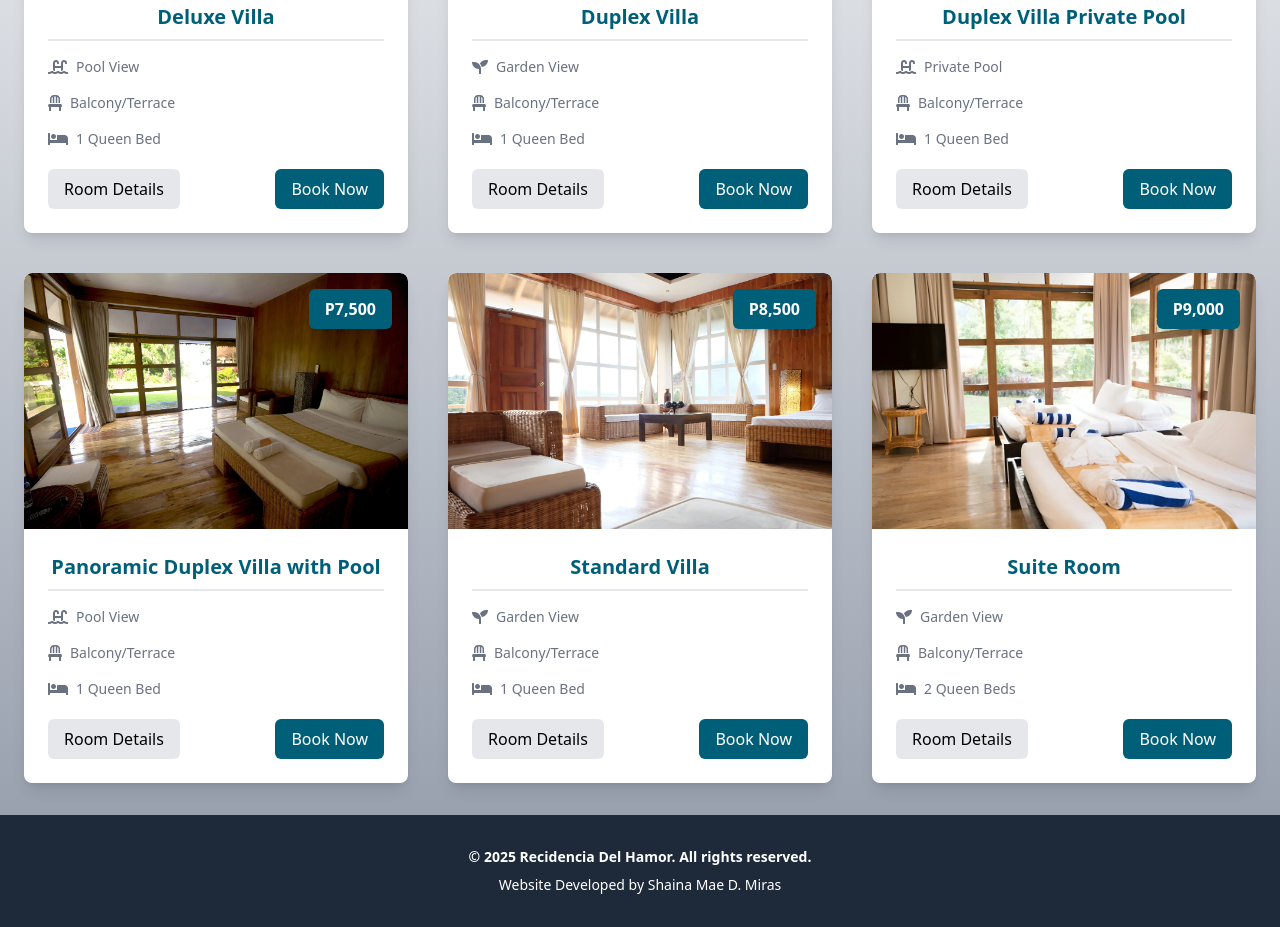
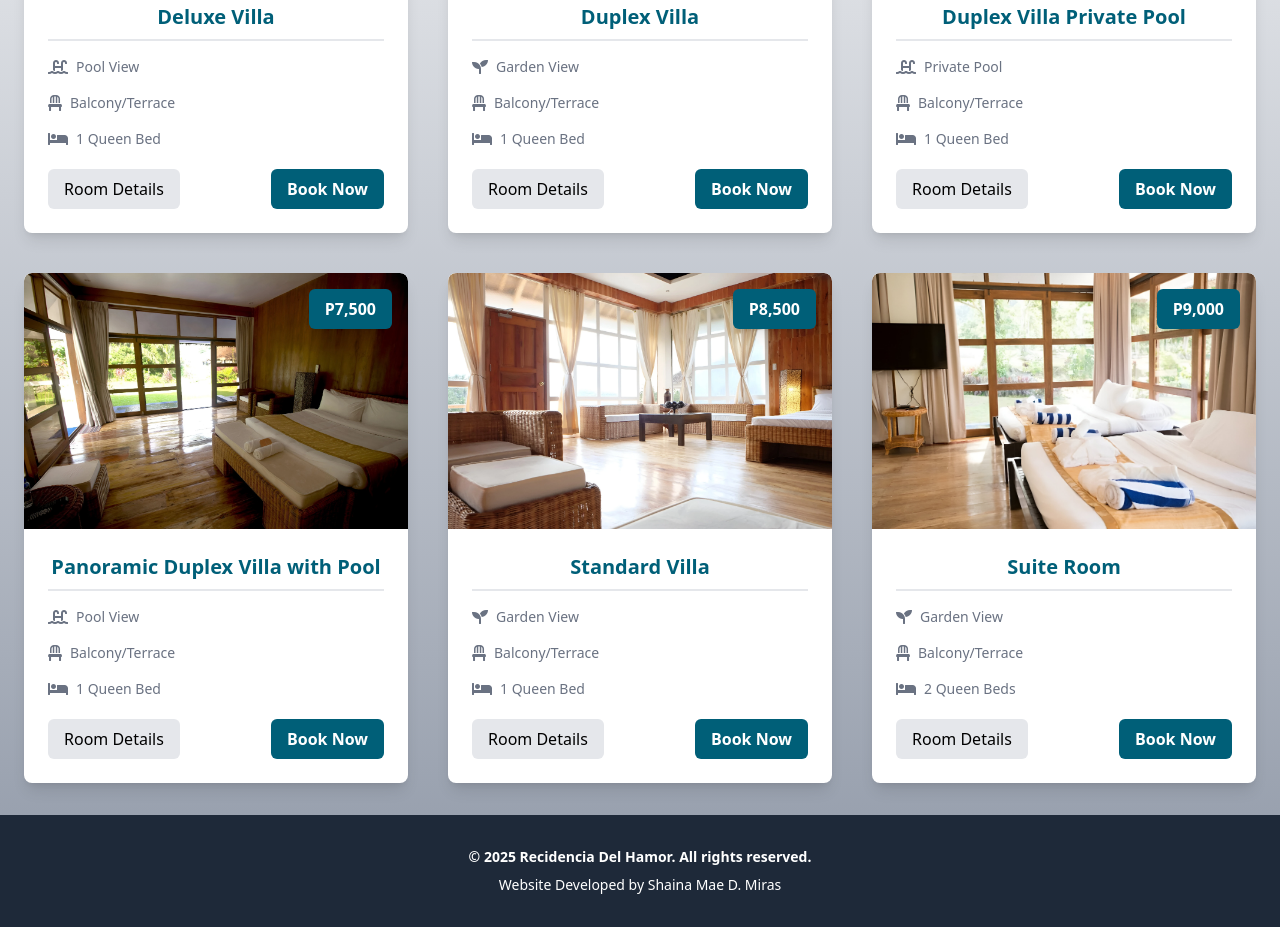
Before and after one commit to dmshae/website-resdelhamor, a website: page accomodations.html in a window 1280 px wide. Shown: the part 523-1450 px from the top of the page. Drawn offline with Linux system fonts and the light colour scheme.

Commit message:
Updated Accomodations Page

```diff
--- a/accomodations.html
+++ b/accomodations.html
@@ -91,7 +91,7 @@
                                 <button class="text-black bg-gray-200 px-4 py-2 rounded-md cursor-pointer transition-all duration-200 hover:bg-gray-300 hover:scale-105 hover:shadow-lg opacity-100" onclick="openRoomDetailsModal(0)">
                                         Room Details
                                 </button>
-                                <a href="booking.html" class="text-white bg-cyan-800 px-4 py-2 rounded-md cursor-pointer transition-all duration-200 hover:scale-105 hover:shadow-lg opacity-100 text-center">
+                                <a href="booking.html" class="text-white bg-cyan-800 font-semibold px-4 py-2 rounded-md cursor-pointer transition-all duration-200 hover:scale-105 hover:shadow-lg opacity-100 text-center">
                                         Book Now
                                 </a>
                             </div>
@@ -131,7 +131,7 @@
                                 <button class="text-black bg-gray-200 px-4 py-2 rounded-md cursor-pointer transition-all duration-200 hover:bg-gray-300 hover:scale-105 hover:shadow-lg opacity-100" onclick="openRoomDetailsModal(1)">
                                         Room Details
                                 </button>
-                                <a href="booking.html" class="text-white bg-cyan-800 px-4 py-2 rounded-md cursor-pointer transition-all duration-200 hover:scale-105 hover:shadow-lg opacity-100 text-center">
+                                <a href="booking.html" class="text-white bg-cyan-800 font-semibold px-4 py-2 rounded-md cursor-pointer transition-all duration-200 hover:scale-105 hover:shadow-lg opacity-100 text-center">
                                         Book Now
                                 </a>
                             </div>
@@ -171,7 +171,7 @@
                                 <button class="text-black bg-gray-200 px-4 py-2 rounded-md cursor-pointer transition-all duration-200 hover:bg-gray-300 hover:scale-105 hover:shadow-lg opacity-100" onclick="openRoomDetailsModal(2)">
                                         Room Details
                                 </button>
-                                <a href="booking.html" class="text-white bg-cyan-800 px-4 py-2 rounded-md cursor-pointer transition-all duration-200 hover:scale-105 hover:shadow-lg opacity-100 text-center">
+                                <a href="booking.html" class="text-white bg-cyan-800 font-semibold px-4 py-2 rounded-md cursor-pointer transition-all duration-200 hover:scale-105 hover:shadow-lg opacity-100 text-center">
                                         Book Now
                                 </a>
                             </div>
@@ -211,7 +211,7 @@
                                 <button class="text-black bg-gray-200 px-4 py-2 rounded-md cursor-pointer transition-all duration-200 hover:bg-gray-300 hover:scale-105 hover:shadow-lg opacity-100" onclick="openRoomDetailsModal(3)">
                                         Room Details
                                 </button>
-                                <a href="booking.html" class="text-white bg-cyan-800 px-4 py-2 rounded-md cursor-pointer transition-all duration-200 hover:scale-105 hover:shadow-lg opacity-100 text-center">
+                                <a href="booking.html" class="text-white bg-cyan-800 font-semibold px-4 py-2 rounded-md cursor-pointer transition-all duration-200 hover:scale-105 hover:shadow-lg opacity-100 text-center">
                                         Book Now
                                 </a>
                             </div>
@@ -251,7 +251,7 @@
                                 <button class="text-black bg-gray-200 px-4 py-2 rounded-md cursor-pointer transition-all duration-200 hover:bg-gray-300 hover:scale-105 hover:shadow-lg opacity-100" onclick="openRoomDetailsModal(4)">
                                         Room Details
                                 </button>
-                                <a href="booking.html" class="text-white bg-cyan-800 px-4 py-2 rounded-md cursor-pointer transition-all duration-200 hover:scale-105 hover:shadow-lg opacity-100 text-center">
+                                <a href="booking.html" class="text-white bg-cyan-800 font-semibold px-4 py-2 rounded-md cursor-pointer transition-all duration-200 hover:scale-105 hover:shadow-lg opacity-100 text-center">
                                         Book Now
                                 </a>
                             </div>
@@ -291,7 +291,7 @@
                                 <button class="text-black bg-gray-200 px-4 py-2 rounded-md cursor-pointer transition-all duration-200 hover:bg-gray-300 hover:scale-105 hover:shadow-lg opacity-100" onclick="openRoomDetailsModal(5)">
                                         Room Details
                                 </button>
-                                <a href="booking.html" class="text-white bg-cyan-800 px-4 py-2 rounded-md cursor-pointer transition-all duration-200 hover:scale-105 hover:shadow-lg opacity-100 text-center">
+                                <a href="booking.html" class="text-white bg-cyan-800 font-semibold px-4 py-2 rounded-md cursor-pointer transition-all duration-200 hover:scale-105 hover:shadow-lg opacity-100 text-center">
                                         Book Now
                                 </a>
                             </div>
```
